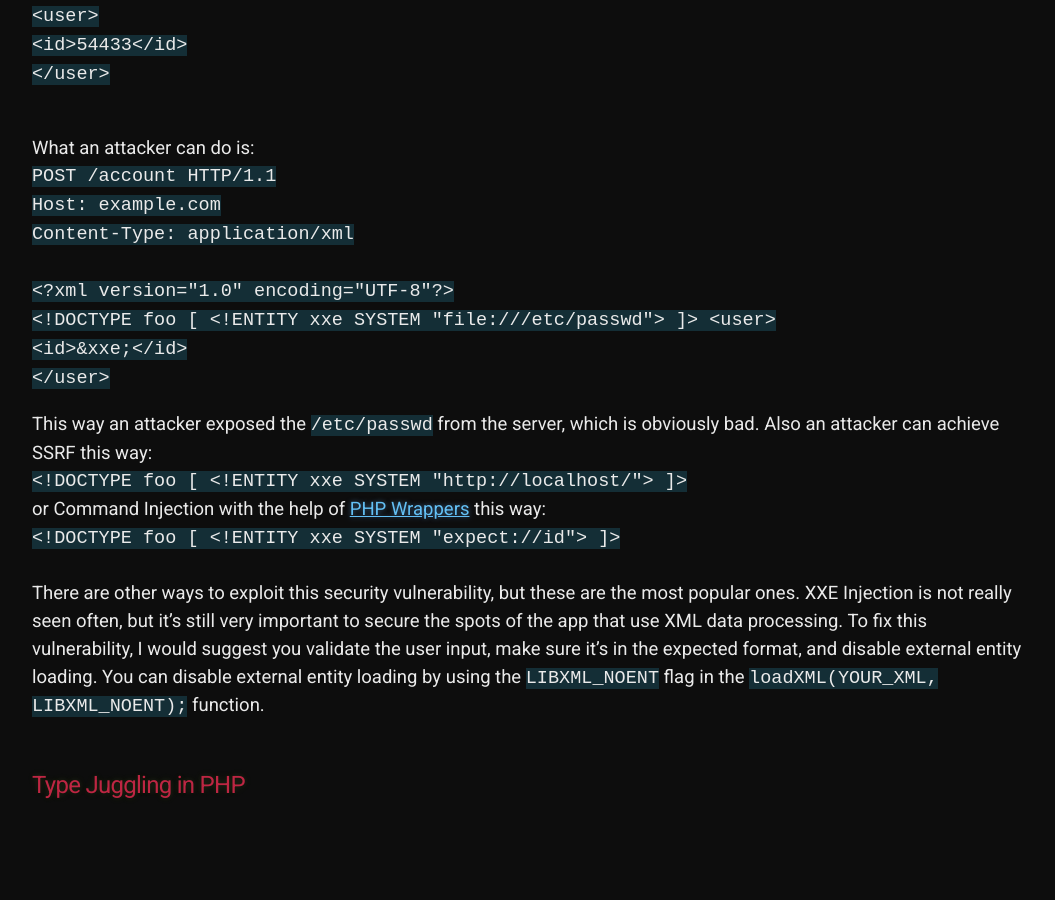
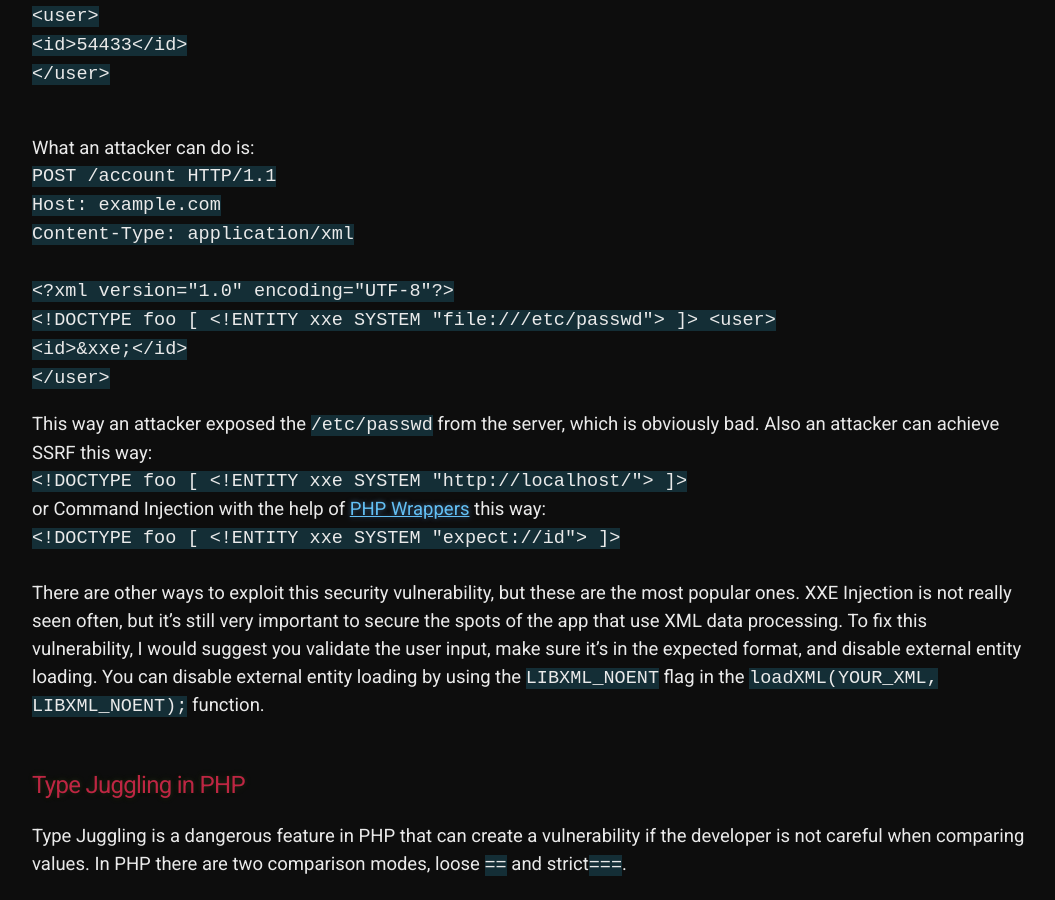
Before and after one commit to 20kilograma/blog, a Jekyll site: the page built from php-sec.md, in a window 1280 px wide and 900 px high, scrolled down 13970 px. Shown: the whole window, without its empty margins (108-1163 px from the left). Built offline with Jekyll 4.4.1, drawn with Linux system fonts in a browser that asks for light colours; some web fonts are replaced; our own code applies the rules of GitHub Pages for plain Markdown files; before the commit the page ends 14793 px from its top, so only the background shows below that.

Commit message:
Update php-sec.md

```diff
--- a/php-sec.md
+++ b/php-sec.md
@@ -290,3 +290,5 @@ or Command Injection with the help of <a href="https://www.geeksforgeeks.org/pro
 To fix this vulnerability, I would suggest you validate the user input, make sure it's in the expected format, and disable external entity loading. You can disable external entity loading by using the <code>LIBXML_NOENT</code> flag in the <code>loadXML(YOUR_XML, LIBXML_NOENT);</code> function.<br><br>
 
 ## Type Juggling in PHP
+
+Type Juggling is a dangerous feature in PHP that can create a vulnerability if the developer is not careful when comparing values. In PHP there are two comparison modes, loose <code>==</code> and strict<code>===</code>.
```
